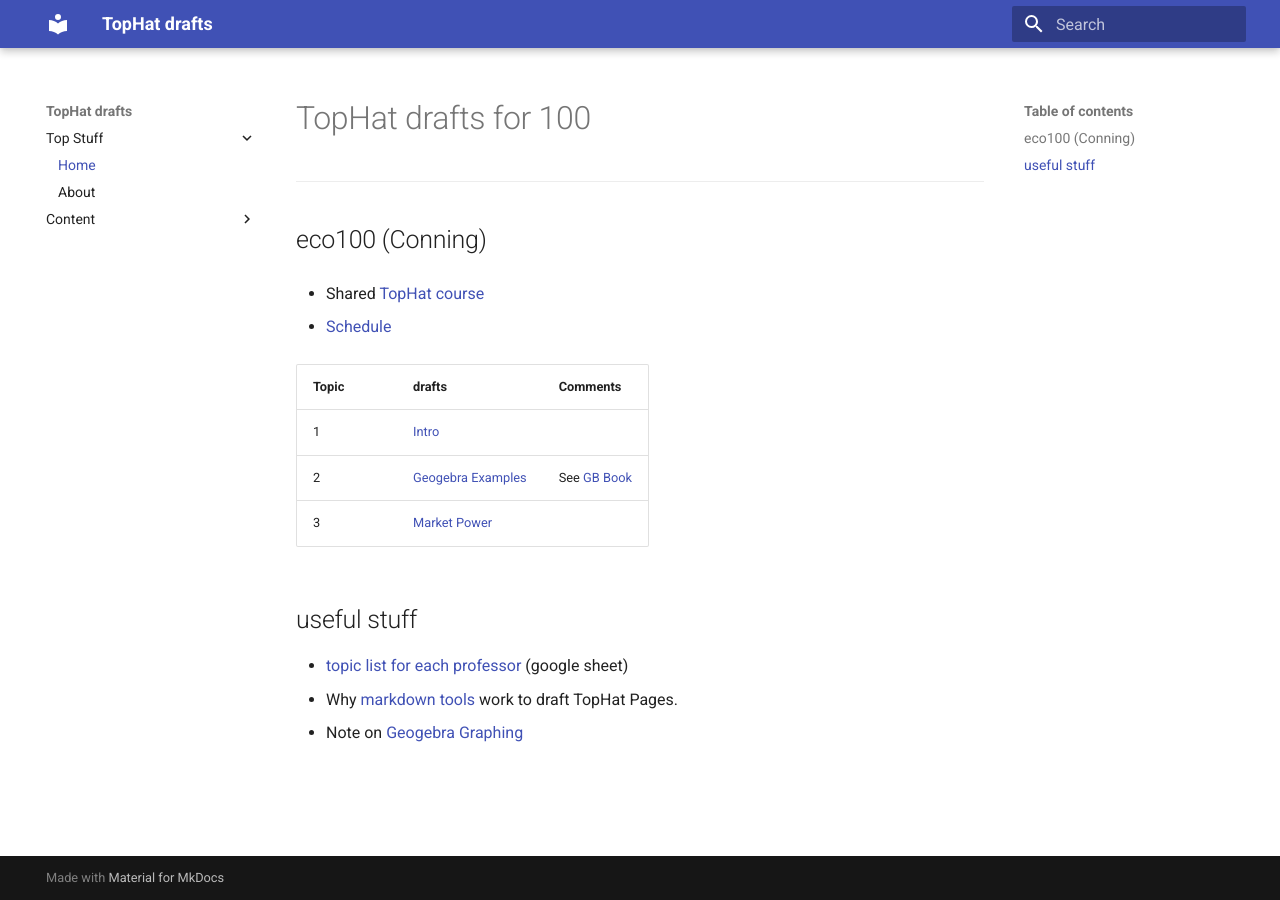
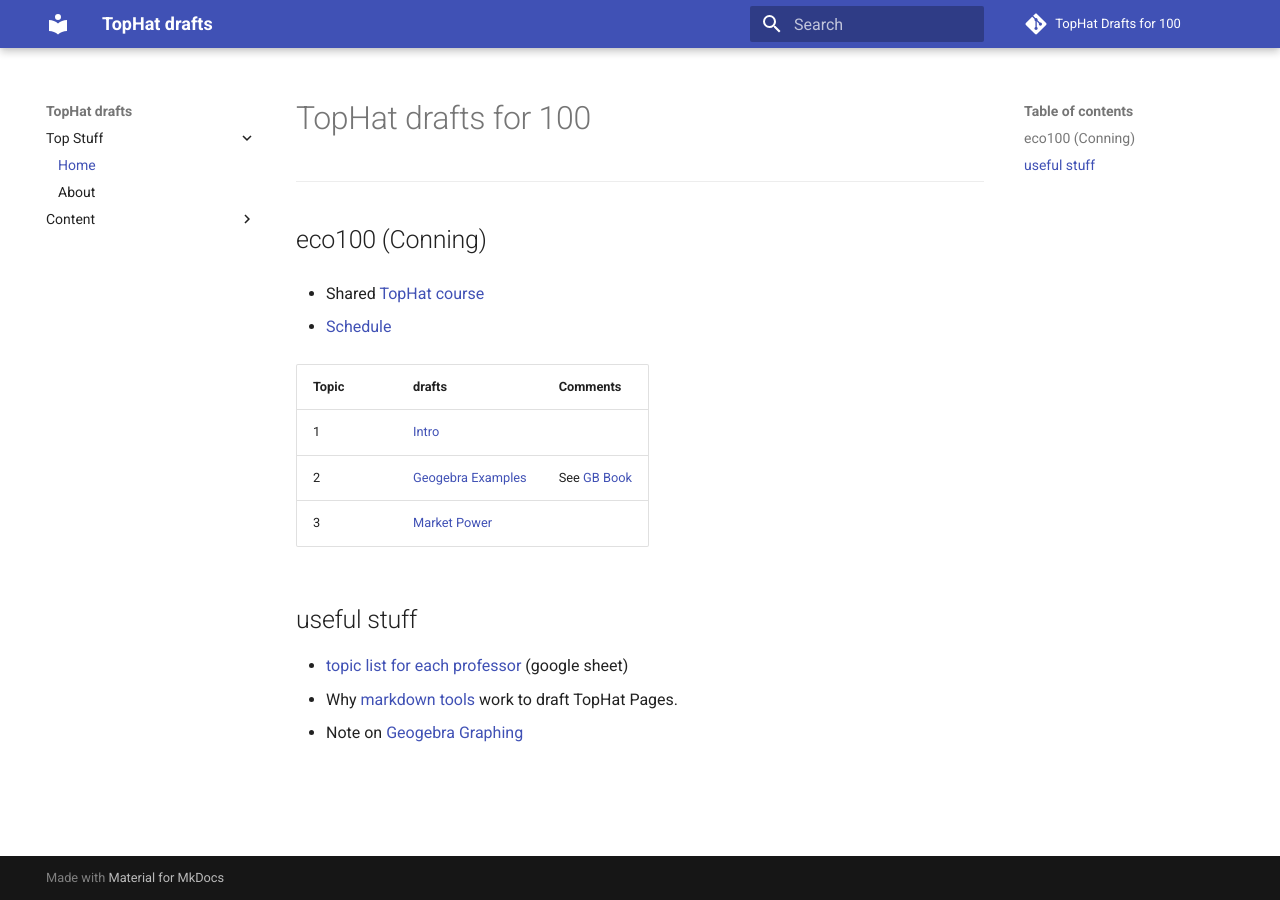
Before and after one commit to hunterecon2/tophat100, an MkDocs documentation site: the page built from docs/index.md, in a window 1280 px wide. Built offline with MkDocs 1.6.1 and Material for MkDocs 9.7.7, drawn with Linux system fonts in a browser that asks for light colours.

```diff
--- a/mkdocs.yml
+++ b/mkdocs.yml
@@ -1,6 +1,9 @@
 site_name: TopHat drafts
 site_description: Materials for Eco 100 course.
 site_author: Hunter College Economics team
+repo_name: TopHat Drafts for 100
+repo_url: https://hunterecon2.github.io/tophat100/
+
 nav:
     - Top Stuff:
       - Home: index.md
@@ -23,7 +26,7 @@ markdown_extensions:
 
 plugins:
  - search
- - mkpdfs
+ #- mkpdfs
 
 
 extra_javascript:
```
Also changed, not shown: 1 other file.
